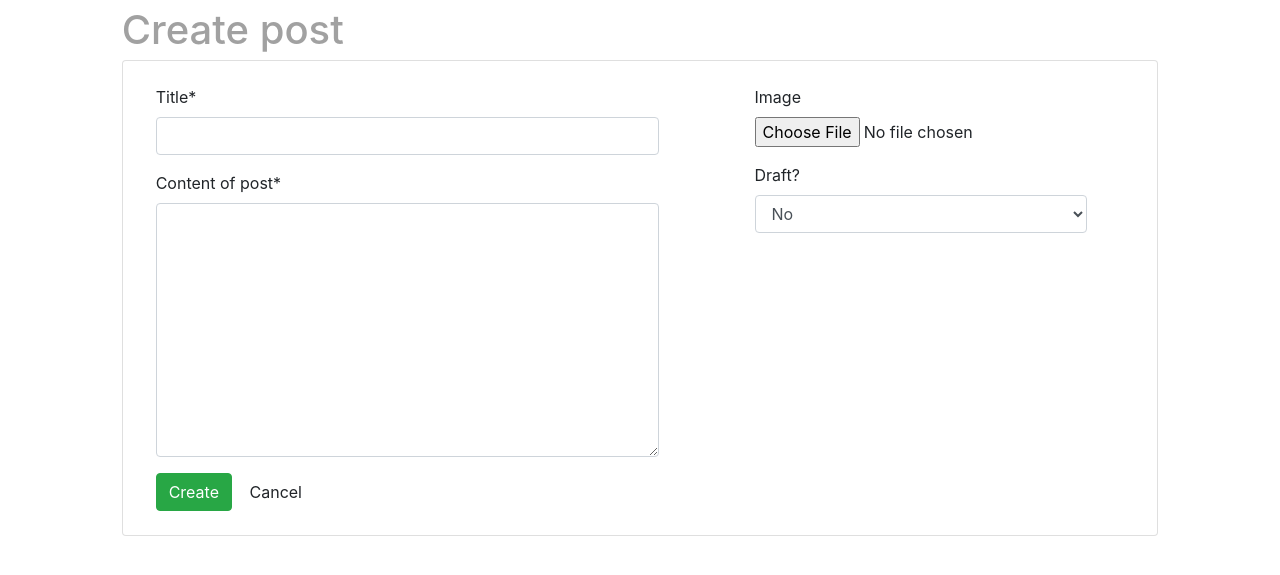
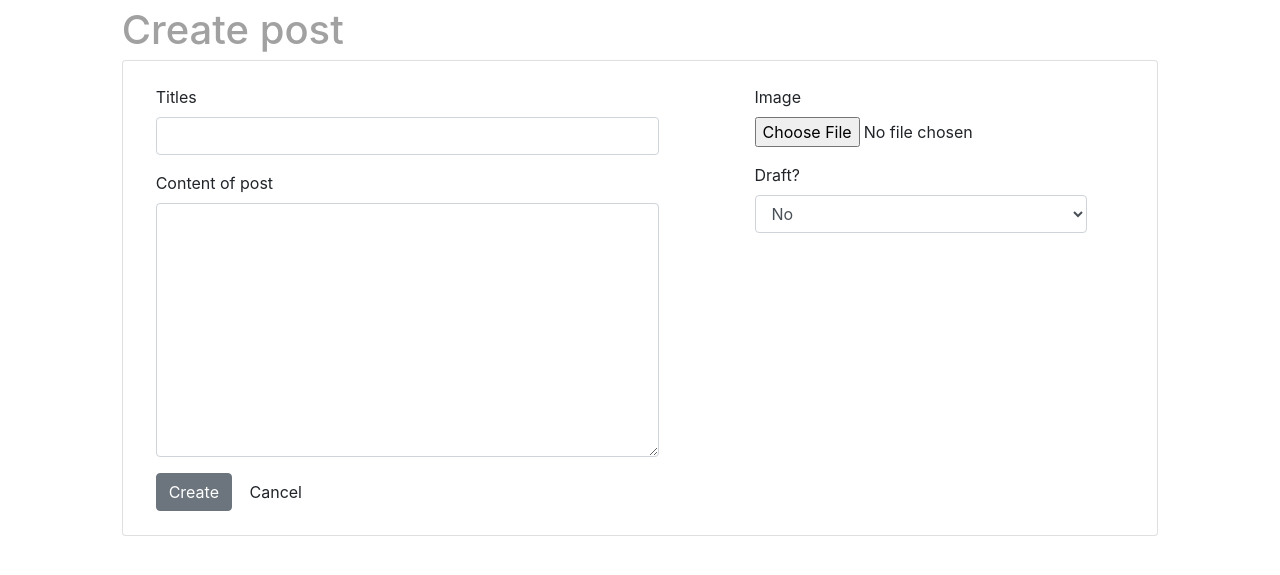
Before and after one commit to rewalkerof/microblog, a Django app: page /posts/create/ in a window 1280 px wide. Shown: the part 94-669 px from the top of the page. Run offline with Django 3.2, Linux system fonts and the light colour scheme; some libraries are stand-ins or nearby versions.

Commit message:
some fix in form post

```diff
--- a/djblog/posts/forms.py
+++ b/djblog/posts/forms.py
@@ -7,7 +7,7 @@ from .models import Post
 class PostForm(forms.ModelForm):
     def __init__(self, *args, **kwargs):
         super(PostForm, self).__init__(*args, **kwargs)
-        self.fields['title'].label = 'Title'
+        self.fields['title'].label = 'Titles'
         self.fields['draft'].label = 'Draft?'
         self.fields['content'].label = 'Content of post'
 
--- a/djblog/static/css/blog.css
+++ b/djblog/static/css/blog.css
@@ -42,3 +42,8 @@
 /*#navbarText ul li:last-child {*/
 /*    float: right;*/
 /*}*/
+
+/*hidden * label on form*/
+.asteriskField {
+    display: none;
+}
--- a/djblog/templates/post_form.html
+++ b/djblog/templates/post_form.html
@@ -21,7 +21,12 @@
                                     {{ form.draft|as_crispy_field }}
                                 </div>
                                 <div class="form-group col-lg-6 mb-0">
-                                    <button class="btn btn-success">Create</button>
+                                    {% url 'posts:create' as create_path %}
+                                    {% if create_path == request.get_full_path %}
+                                        <button class="btn btn-secondary">Create</button>
+                                    {% else %}
+                                        <button class="btn btn-secondary">Submit</button>
+                                    {% endif %}
                                     <a href="{% url 'posts:list' %}" class="btn btn-default">Cancel</a>
                                 </div>
                             </div>
```
